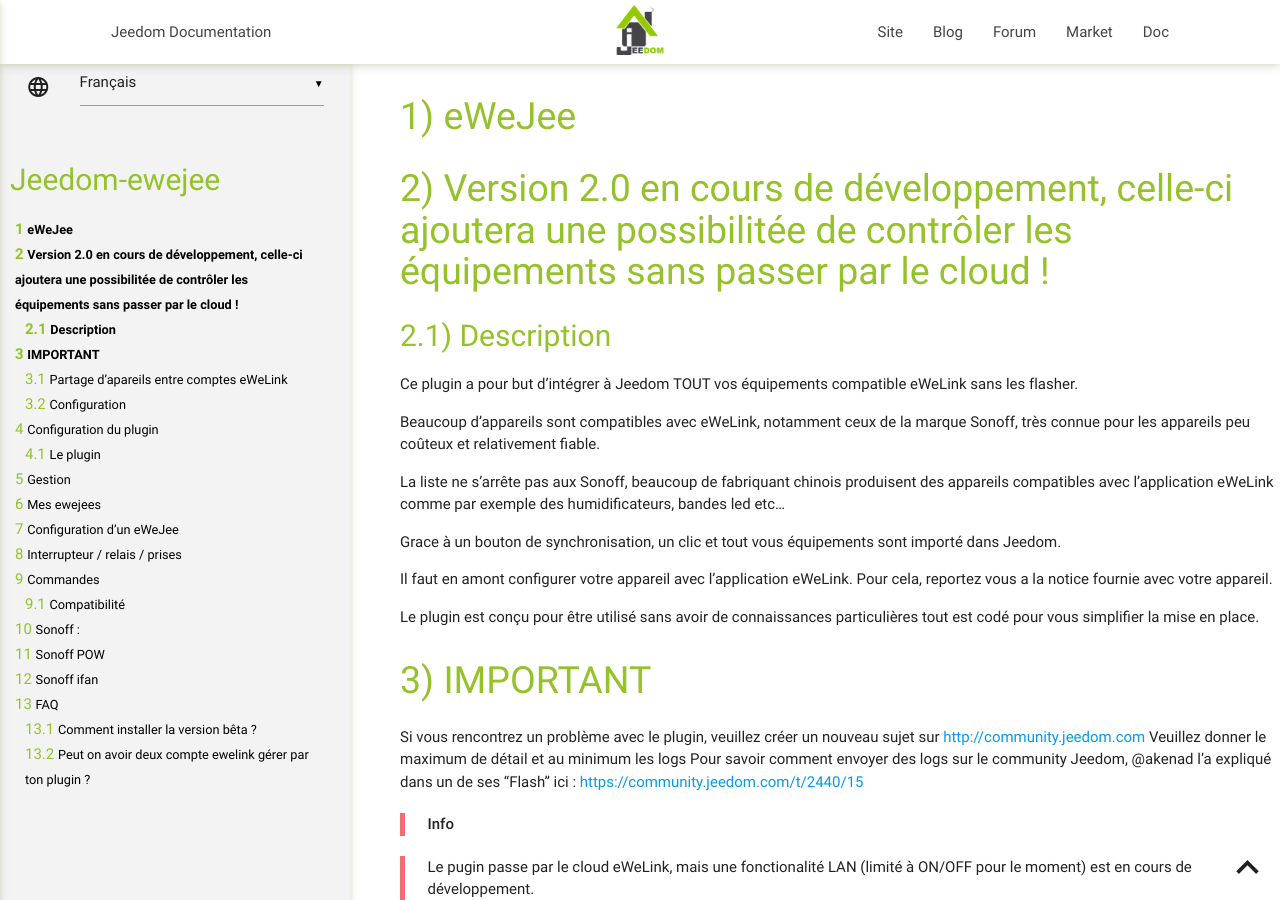
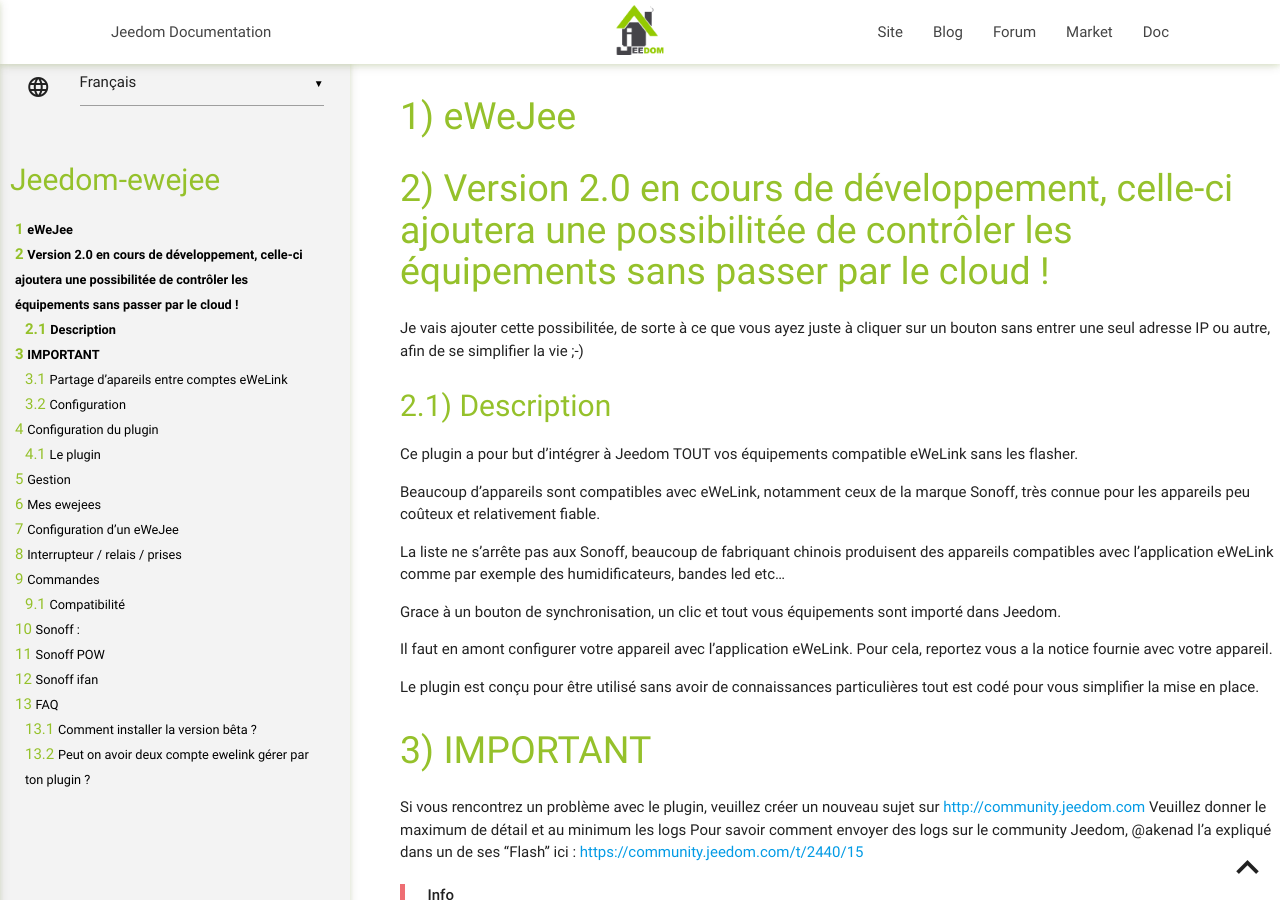
Before and after one commit to foulek57/jeedom-ewejee, a Jekyll site: the page built from docs/fr_FR/index.md, in a window 1280 px wide and 900 px high. Built offline with Jekyll 4.4.1, drawn with Linux system fonts in a browser that asks for light colours; our own code applies the rules of GitHub Pages for plain Markdown files.

Commit message:
Update index.md

```diff
--- a/docs/fr_FR/index.md
+++ b/docs/fr_FR/index.md
@@ -5,6 +5,8 @@ eWeJee
 
 
 # Version 2.0 en cours de développement, celle-ci ajoutera une possibilitée de contrôler les équipements sans passer par le cloud !
+
+Je vais ajouter cette possibilitée, de sorte à ce que vous ayez juste à cliquer sur un bouton sans entrer une seul adresse IP ou autre, afin de se simplifier la vie ;-)
 
 Description
 -----------
```
